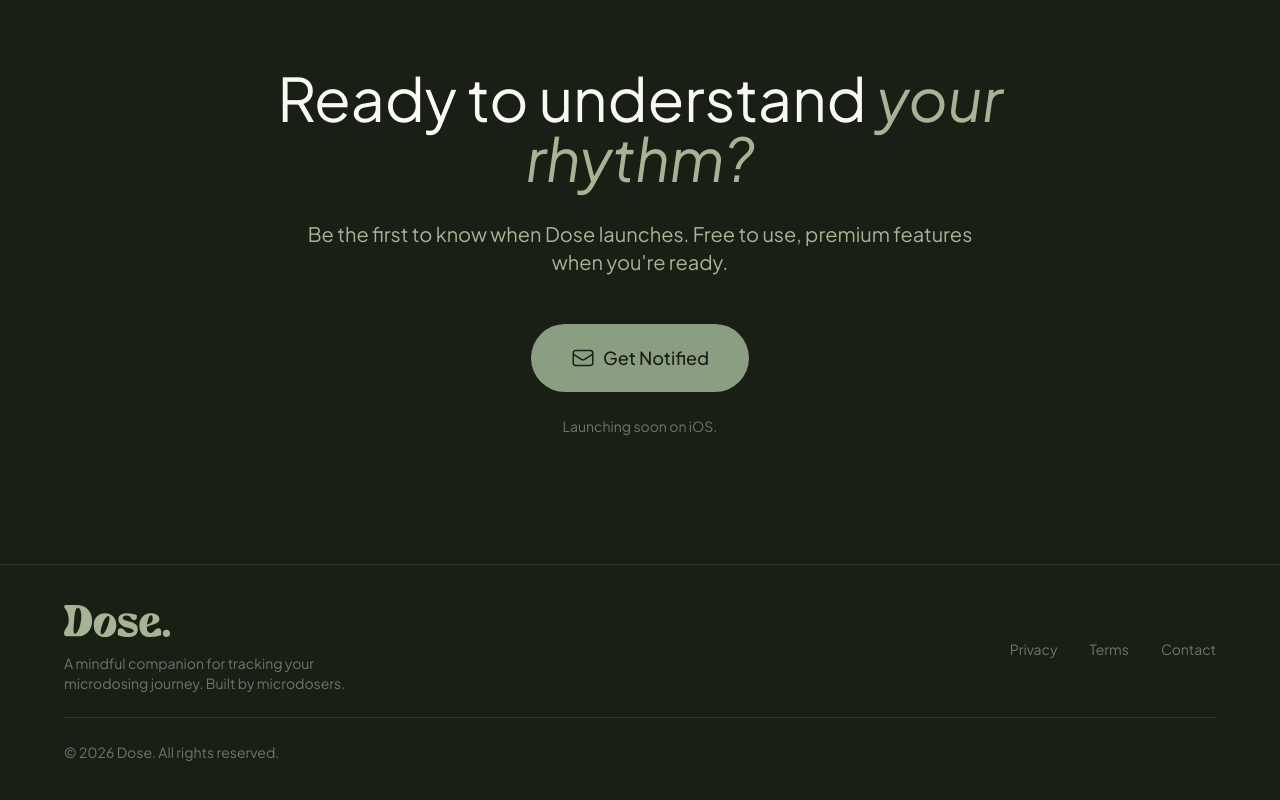
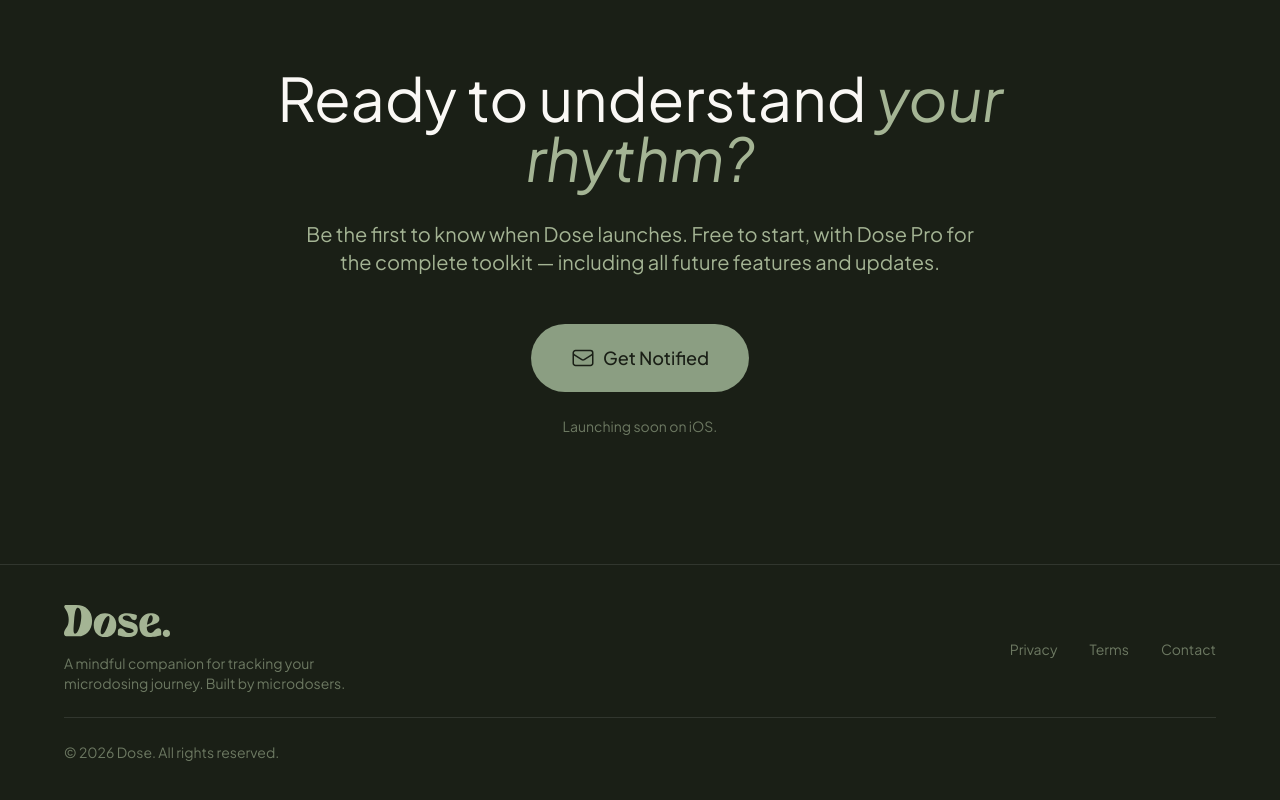
Before and after one commit to passistant96/dosedays-landing, a Next.js app: page / in a window 1280 px wide. Shown: the part 5095-5895 px from the top of the page. Built offline with nearby package versions, Linux system fonts and the light colour scheme; no server answers.

Commit message:
Update CTA copy: mention Dose Pro + future features

```diff
--- a/src/app/page.tsx
+++ b/src/app/page.tsx
@@ -444,7 +444,7 @@
             <span className="italic text-[#A4B494]">your rhythm?</span>
           </h2>
           <p className="text-xl text-[#A4B494] mb-12 max-w-2xl mx-auto">
-            Be the first to know when Dose launches. Free to use, premium features when you&apos;re ready.
+            Be the first to know when Dose launches. Free to start, with Dose Pro for the complete toolkit — including all future features and updates.
           </p>
           <a
             href="mailto:info@dosedays.me?subject=Notify%20me%20when%20Dose%20launches"
```
